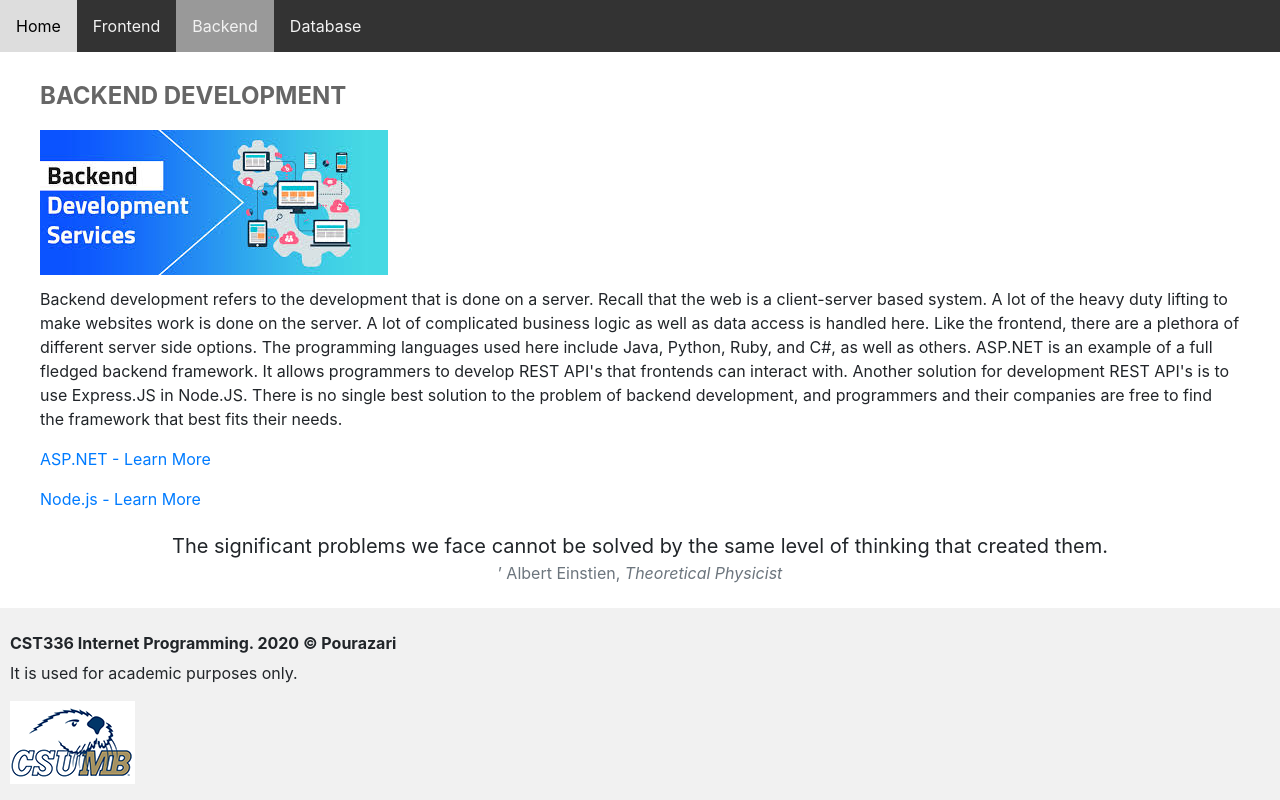
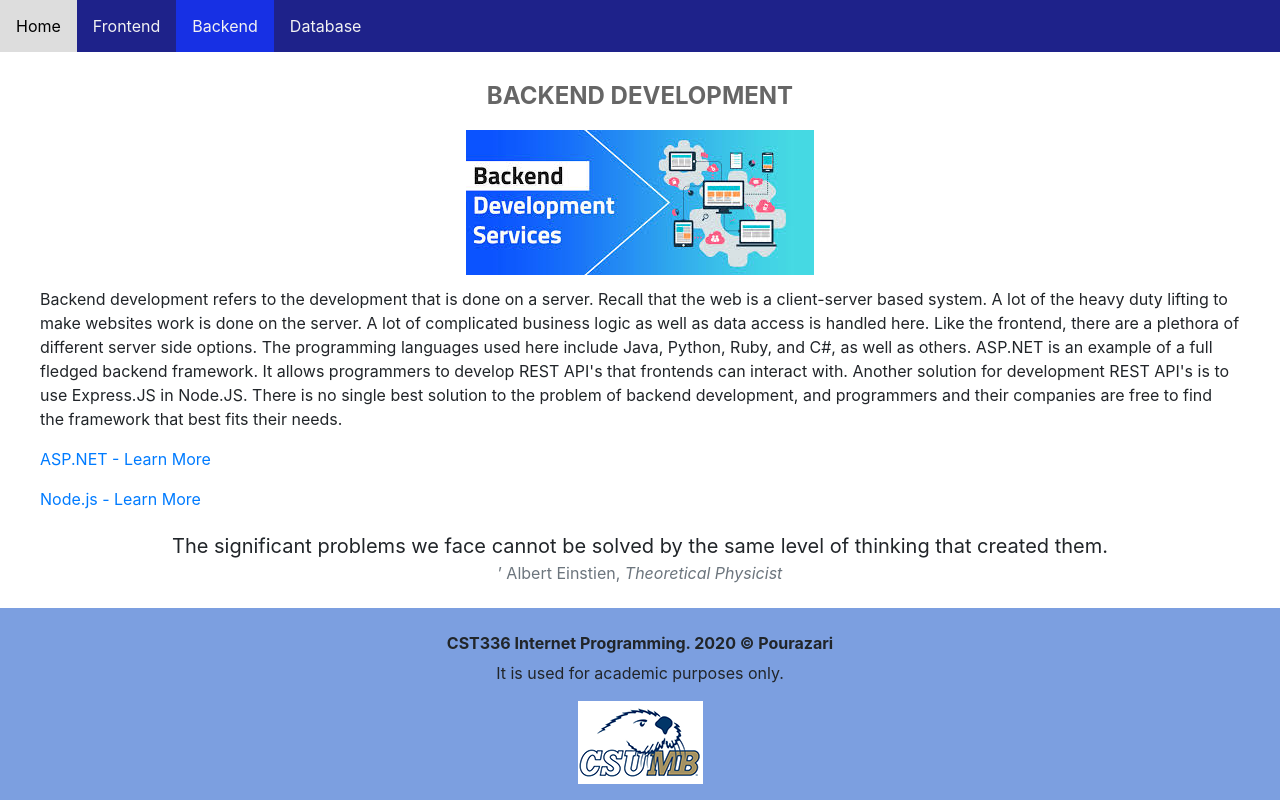
Before and after one commit to bijanlee/cst336_hw1, a PHP site: page /backend.html in a window 1280 px wide. Run offline with PHP 8.4, Linux system fonts and the light colour scheme.

Commit message:
even more changes

```diff
--- a/backend.html
+++ b/backend.html
@@ -15,8 +15,8 @@
 		</div>
 
 		<div class="content">
-			<h1>Backend Development</h1>
-			<img src="img/backend.jpg" alt="Backend Development">
+			<h1 class="text-center">Backend Development</h1>
+			<img class="img-fluid" src="img/backend.jpg" alt="Backend Development">
 			<p>Backend development refers to the development that is done on a server. Recall that the web is a
 			client-server based system. A lot of the heavy duty lifting to make websites work is done on the server.
 			A lot of complicated business logic as well as data access is handled here. Like the frontend, there are
--- a/css/styles.css
+++ b/css/styles.css
@@ -58,7 +58,7 @@ a:not([href]):not([tabindex]):focus {
 
 .topnav {
 	overflow: hidden;
-	background-color: #333;
+	background-color: #1e228a;
 }
 
 .topnav a {
@@ -81,8 +81,9 @@ a:not([href]):not([tabindex]):focus {
 }
 
 .footer {
-  background-color: #f1f1f1;
+  background-color: #7c9fe0;
   padding: 10px;
+  text-align: center;
   position: fixed;
   left: 0;
   bottom: 0;
@@ -90,7 +91,7 @@ a:not([href]):not([tabindex]):focus {
 }
 
 .active {
-	background-color: #999999;
+	background-color: #1730e4;
 }
 
 .blockquote {
@@ -117,4 +118,7 @@ a:not([href]):not([tabindex]):focus {
 .img-fluid {
   max-width: 100%;
   height: auto;
+  display: block;
+  margin-left: auto;
+  margin-right: auto;
 }
--- a/database.html
+++ b/database.html
@@ -15,8 +15,8 @@
 		</div>
 
 		<div class="content">
-			<h1>Database Development</h1>
-			<img src="img/database.jpg" alt="Database Development">
+			<h1 class="text-center">Database Development</h1>
+			<img class="img-fluid" src="img/database.jpg" alt="Database Development">
 			<p>Database development refers to the creation and management of a database to house data that is needed
 			for a web application to run effectively. There are both relational database and non-relational database
 			based solutions, and many different providers for SQL databases. SQL is the language used most commonly for
--- a/frontend.html
+++ b/frontend.html
@@ -15,8 +15,8 @@
 		</div>
 
 		<div class="content">
-			<h1>Frontend Development</h1>
-			<img src="img/frontend.jpg" alt="Frontend Development">
+			<h1 class="text-center">Frontend Development</h1>
+			<img class="img-fluid" src="img/frontend.jpg" alt="Frontend Development">
 			<p>Frontend web development is also referred to as Client side development, since the frontend technologies
 			all run in the browsers, or client. The main technologies that front end developers will be using are HTML,
 			CSS, and Javascript. Modern frontend development often leverages the use of frameworks. Currently, three of
--- a/index.html
+++ b/index.html
@@ -15,7 +15,7 @@
 		</div>
 
 		<div class="content">
-			<h1>Web  Development</h1>
+			<h1 class="text-center">Web  Development</h1>
 			<img class="img-fluid" src="img/Software-Development_PSS_v1.jpg" alt="Software Development">
 			<p>In this website we will discuss Web Development accross the full development stack. This full stack model
 			includes the frontend client, the backend server, and the database. There are many different implementations of
```
